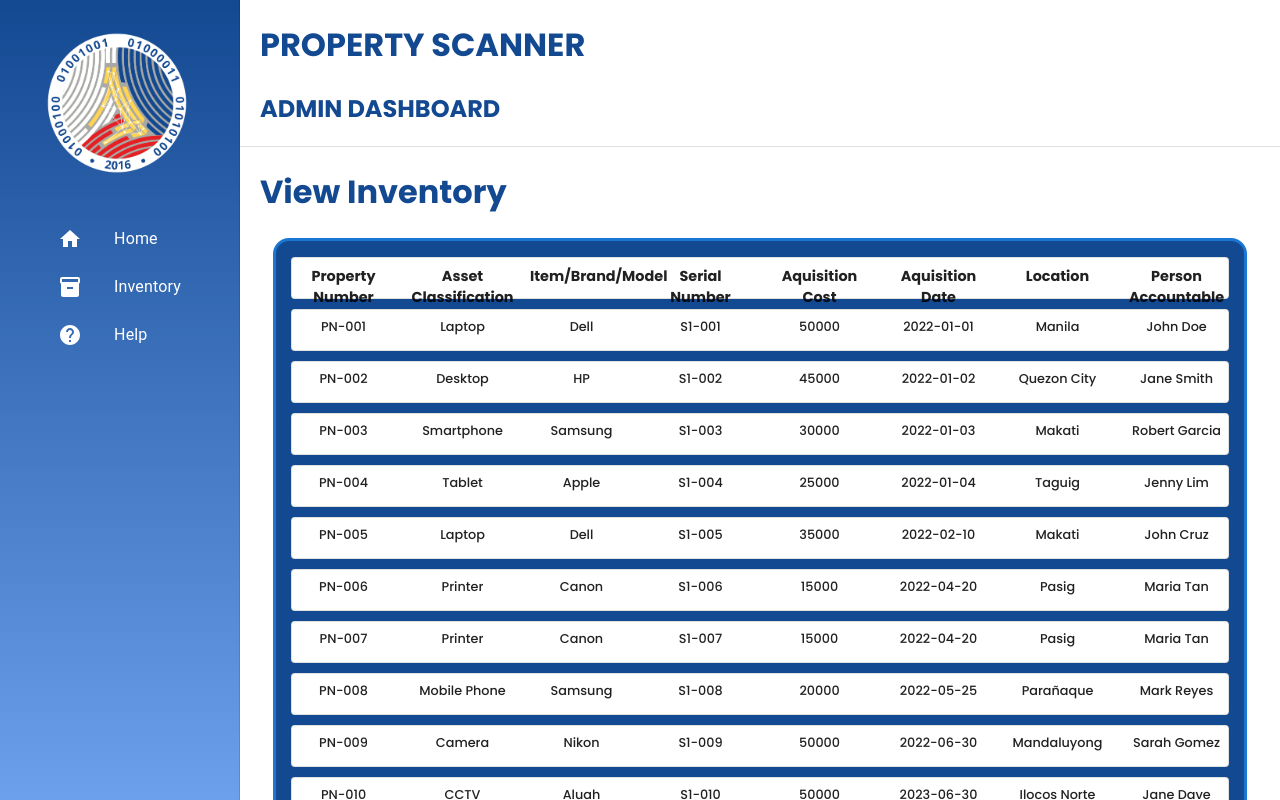
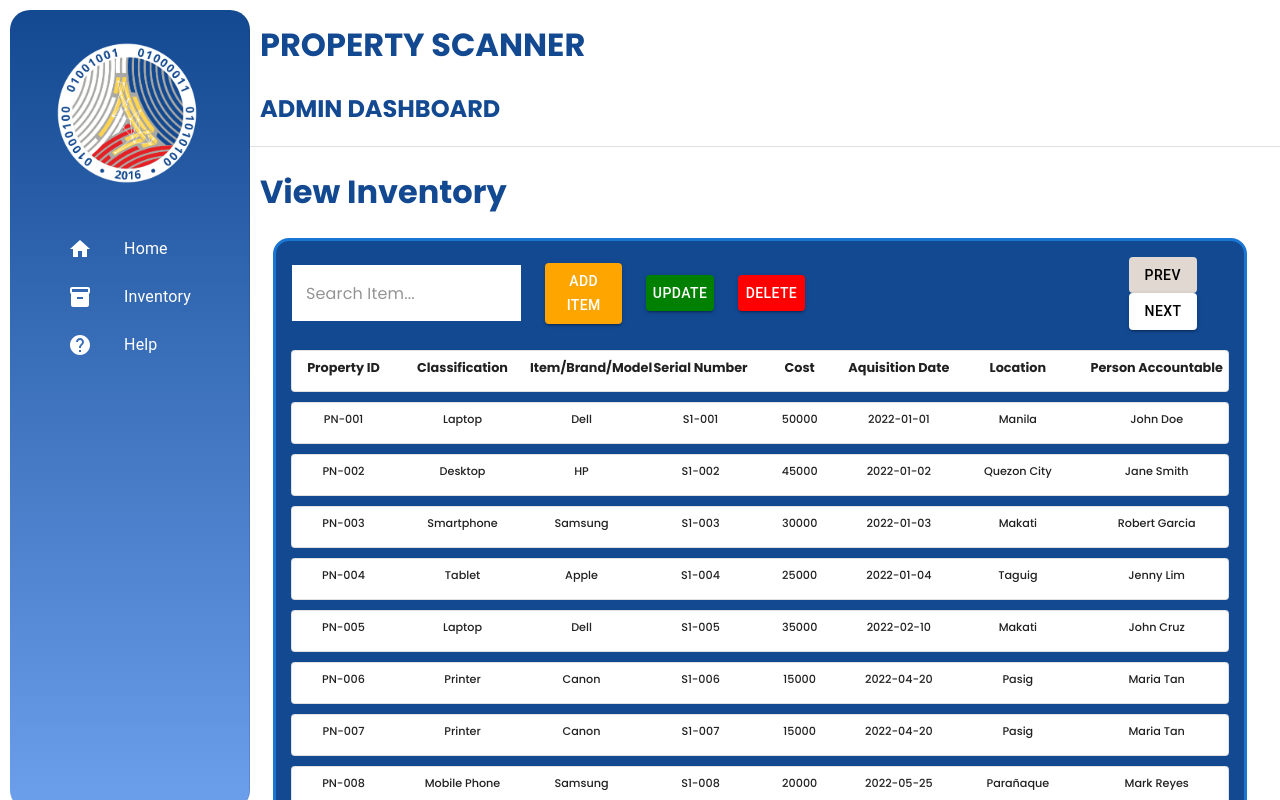
Before and after one commit to masterkipz/Admin-Dash, a React (Create React App) app: page /inventory in a window 1280 px wide. Shown: the top 800 px of the page. Built offline with nearby package versions, Linux system fonts and the light colour scheme; data requests are answered from the project's data file.

Commit message:
Add search filter and polish some on the front-end side specifically the Inventory Table

```diff
--- a/src/Components/Content/HelpContent.jsx
+++ b/src/Components/Content/HelpContent.jsx
@@ -1,9 +1,40 @@
-import React from "react";
+import React, { useState, useEffect } from "react";
+import { searchItem } from "../../api/itemApi";
 
 const HelpContent = () => {
+  const [searchTerm, setProperSearchTerm] = useState("");
+  const [searchResults, setSearchResults] = useState([]);
+
+  useEffect(() => {
+    const fetchData = async () => {
+      const results = await searchItem(searchTerm);
+      setSearchResults(results);
+    };
+
+    fetchData();
+  }, [searchTerm]);
+
+  const handlePropersearchTermChange = (event) => {
+    setProperSearchTerm(event.target.value);
+  };
+
+  // Filter the searchResults array to only include items that match the search term
+  const filteredResults = searchResults.filter((item) =>
+    item.brand.toLowerCase().includes(searchTerm.toLowerCase())
+  );
+
   return (
-    <div className="content-container">
-      <h1>Test Components</h1>
+    <div style={{ marginLeft: "1000px" }}>
+      <input
+        type="text"
+        value={searchTerm}
+        onChange={handlePropersearchTermChange}
+      />
+      <ul>
+        {filteredResults.map((item) => (
+          <li key={item.id}>{item.propertyNumber}</li>
+        ))}
+      </ul>
     </div>
   );
 };
--- a/src/Components/ItemComponents/InventoryTable.jsx
+++ b/src/Components/ItemComponents/InventoryTable.jsx
@@ -22,7 +22,6 @@ const InventoryTable = () => {
             backgroundColor: "#134991",
           }}
         >
-          <ItemHeaderContainer />
           <ItemContainer />
         </Box>
       </div>
--- a/src/Components/ItemComponents/ItemContainer.jsx
+++ b/src/Components/ItemComponents/ItemContainer.jsx
@@ -1,12 +1,42 @@
 import React from "react";
-import { useState } from "react";
-import { Grid, Paper, Stack, Button } from "@mui/material";
+import { useState, useEffect } from "react";
+import {
+  Grid,
+  Paper,
+  Stack,
+  Button,
+  TextField,
+  CircularProgress,
+} from "@mui/material";
+import { styled } from "@mui/material/styles";
 import { useQuery } from "react-query";
-import { fetchAssets } from "../../api/itemApi";
+import { fetchItem, searchItem } from "../../api/itemApi";
+import ItemHeaderContainer from "./ItemHeaderContainer";
+
+const MyInputField = styled(TextField)(({ theme }) => ({
+  "& .MuiOutlinedInput-root": {
+    "& fieldset": {
+      borderColor: "white",
+      borderWidth: "2px",
+    },
+    "&:hover fieldset": {
+      borderColor: "white",
+    },
+    "&.Mui-focused fieldset": {
+      borderColor: "white",
+    },
+  },
+  "& .MuiInputBase-input": {
+    color: "black",
+  },
+}));
 
 function ItemContainer() {
   const [page, setPage] = useState(1);
-  const { data, status } = useQuery(["item", page], () => fetchAssets(page));
+  const { data, status } = useQuery(["item", page], () => fetchItem(page));
+
+  const [searchTerm, setProperSearchTerm] = useState("");
+  const [searchResults, setSearchResults] = useState([]);
 
   const handlePrevClick = () => setPage((prevPage) => prevPage - 1);
   const handleNextClick = () => setPage((prevPage) => prevPage + 1);
@@ -14,20 +44,137 @@ function ItemContainer() {
   const startIndex = (page - 1) * 10;
   const endIndex = startIndex + 10;
 
+  useEffect(() => {
+    const fetchData = async () => {
+      const results = await searchItem(searchTerm);
+      setSearchResults(results);
+    };
+
+    fetchData();
+  }, [searchTerm]);
+
+  const handleProperSearchTermChange = (event) => {
+    setProperSearchTerm(event.target.value);
+  };
+
+  // Filter the searchResults array to only include items that match the search term
+  const filteredResults = searchResults.filter(
+    (item) =>
+      item.propertyNumber.toLowerCase().includes(searchTerm.toLowerCase()) ||
+      item.assetClassification
+        .toLowerCase()
+        .includes(searchTerm.toLowerCase()) ||
+      item.brand.toLowerCase().includes(searchTerm.toLowerCase()) ||
+      item.serialNumber.toLowerCase().includes(searchTerm.toLowerCase()) ||
+      item.aquisitionDate.toLowerCase().includes(searchTerm.toLowerCase()) ||
+      item.location.toLowerCase().includes(searchTerm.toLowerCase()) ||
+      item.personAccountable.toLowerCase().includes(searchTerm.toLowerCase())
+  );
+
   if (status === "loading") {
-    return <h1>Loading</h1>;
+    return <CircularProgress color="primary" />;
   }
 
   if (status === "error") {
-    return <h1>Error</h1>;
+    return (
+      <div>
+        <h1 style={{ color: "white" }}>Something went wrong</h1>
+        <p style={{ color: "white" }}>Sorry, we couldn't fetch the data you were looking for</p>
+        <p style={{ color: "white" }}>Please try again later.</p>
+      </div>
+    );
   }
 
   return (
     <>
+      <div
+        className="NavigationButtonForItemContainer"
+        style={{ display: "flex", alignItems: "center", marginBottom: "20px" }}
+      >
+        <div>
+          <MyInputField
+            style={{ backgroundColor: "white" }}
+            value={searchTerm}
+            onChange={handleProperSearchTermChange}
+            placeholder="Search Item..."
+            InputProps={{
+              style: {
+                fontFamily: "'Poppins', sans-serif",
+                color: "white",
+                borderWidth: "2px",
+              },
+            }}
+          />
+        </div>
+
+        <Button
+          style={{
+            marginLeft: "24px",
+            color: "white",
+            backgroundColor: "orange",
+          }}
+          variant="contained"
+        >
+          Add Item
+        </Button>
+
+        <Button
+          style={{
+            marginLeft: "24px",
+            color: "white",
+            backgroundColor: "green",
+          }}
+          variant="contained"
+        >
+          Update
+        </Button>
+
+        <Button
+          style={{
+            marginLeft: "24px",
+            color: "white",
+            backgroundColor: "red",
+          }}
+          variant="contained"
+        >
+          Delete
+        </Button>
+        <div style={{ marginLeft: "300px" }}>
+          <Button
+            style={{
+              marginLeft: "24px",
+              color: "black",
+              backgroundColor: page === 1 ? "#E1D9D1" : "white",
+            }}
+            variant="contained"
+            disabled={page === 1}
+            onClick={handlePrevClick}
+          >
+            Prev
+          </Button>
+
+          <Button
+            style={{
+              marginLeft: "24px",
+              color: "black",
+              backgroundColor:
+                page === Math.ceil(data.length / 10) ? "#E1D9D1" : "white",
+            }}
+            variant="contained"
+            disabled={page === Math.ceil(data.length / 10)}
+            onClick={handleNextClick}
+          >
+            Next
+          </Button>
+        </div>
+      </div>
+
+      <ItemHeaderContainer />
       <div>
-        {data.slice(startIndex, endIndex).map((item) => (
+        {filteredResults.slice(startIndex, endIndex).map((item) => (
           <Stack alignItems="center" marginTop="10px">
             <Paper
+              key={item.id}
               style={{
                 height: "40px",
                 width: "100%",
@@ -39,7 +186,7 @@ function ItemContainer() {
                 spacing={2}
                 style={{
                   textAlign: "center",
-                  fontSize: "0.8rem",
+                  fontSize: "0.7rem",
                   fontWeight: "500",
                 }}
               >
@@ -55,7 +202,7 @@ function ItemContainer() {
                 <Grid item lg={1.5} style={{ marginTop: "8px" }}>
                   {item.serialNumber}
                 </Grid>
-                <Grid item lg={1.5} style={{ marginTop: "8px" }}>
+                <Grid item lg={1} style={{ marginTop: "8px" }}>
                   {item.aquisitionCost}
                 </Grid>
                 <Grid item lg={1.5} style={{ marginTop: "8px" }}>
@@ -64,7 +211,7 @@ function ItemContainer() {
                 <Grid item lg={1.5} style={{ marginTop: "8px" }}>
                   {item.location}
                 </Grid>
-                <Grid item lg={1.5} style={{ marginTop: "8px" }}>
+                <Grid item lg={2} style={{ marginTop: "8px" }}>
                   {item.personAccountable}
                 </Grid>
               </Grid>
@@ -77,33 +224,7 @@ function ItemContainer() {
           marginTop: "10px",
           display: "flex",
         }}
-      >
-        <Button
-          style={{
-            marginLeft: "24px",
-            color: "white",
-            backgroundColor: "#134991",
-          }}
-          variant="contained"
-          disabled={page === 1}
-          onClick={handlePrevClick}
-        >
-          Prev
-        </Button>
-
-        <Button
-          style={{
-            marginLeft: "24px",
-            color: "white",
-            backgroundColor: "#134991",
-          }}
-          variant="contained"
-          disabled={page === Math.ceil(data.length / 10)}
-          onClick={handleNextClick}
-        >
-          Next
-        </Button>
-      </div>
+      ></div>
     </>
   );
 }
--- a/src/Components/ItemComponents/ItemHeaderContainer.jsx
+++ b/src/Components/ItemComponents/ItemHeaderContainer.jsx
@@ -18,14 +18,14 @@ const ItemHeaderContainer = () => {
           style={{
             textAlign: "center",
             fontWeight: "700",
-            fontSize: "0.9rem",
+            fontSize: "0.8rem",
           }}
         >
           <Grid item lg={1.5} style={{ marginTop: "8px" }}>
-            Property Number
+            Property ID
           </Grid>
           <Grid item lg={1.5} style={{ marginTop: "8px" }}>
-            Asset Classification
+            Classification
           </Grid>
           <Grid item lg={1.5} style={{ marginTop: "8px" }}>
             Item/Brand/Model
@@ -33,8 +33,8 @@ const ItemHeaderContainer = () => {
           <Grid item lg={1.5} style={{ marginTop: "8px" }}>
             Serial Number
           </Grid>
-          <Grid item lg={1.5} style={{ marginTop: "8px" }}>
-            Aquisition Cost
+          <Grid item lg={1} style={{ marginTop: "8px" }}>
+            Cost
           </Grid>
           <Grid item lg={1.5} style={{ marginTop: "8px" }}>
             Aquisition Date
@@ -42,7 +42,7 @@ const ItemHeaderContainer = () => {
           <Grid item lg={1.5} style={{ marginTop: "8px" }}>
             Location
           </Grid>
-          <Grid item lg={1.5} style={{ marginTop: "8px" }}>
+          <Grid item lg={2} style={{ marginTop: "8px" }}>
             Person Accountable
           </Grid>
         </Grid>
--- a/src/Components/Sidebar.jsx
+++ b/src/Components/Sidebar.jsx
@@ -22,12 +22,17 @@ const Sidebar = () => {
       sx={{
         width: 240,
         flexShrink: 0,
+        borderRadius: "20px",
+        overflow: "hidden",
         "& .MuiDrawer-paper": {
           width: 240,
+          margin:"10px",
           boxSizing: "border-box",
           paddingTop: "20px",
           alignItems: "center",
           background: "linear-gradient(to bottom, #134991, #6C9FEC)",
+          borderRadius: "20px",
+          overflow: "hidden",
         },
       }}
     >
--- a/src/api/itemApi.js
+++ b/src/api/itemApi.js
@@ -1,6 +1,6 @@
 import { queryCache } from 'react-query';
 
-const fetchAssets = async () => {
+const fetchItem = async () => {
   const response = await fetch('http://localhost:3500/items');
   if (!response.ok) {
     throw new Error('Network response was not ok');
@@ -10,9 +10,17 @@ const fetchAssets = async () => {
 
 const queryKey = 'item';
 
-const refetchAssets = async () => {
+const refetchItem = async () => {
   await queryCache.invalidateQueries(queryKey);
-  await queryCache.prefetchQuery(queryKey, fetchAssets);
+  await queryCache.prefetchQuery(queryKey, fetchItem);
 };
 
-export { fetchAssets, refetchAssets };
+const searchItem = async (searchTerm) => {
+  const response = await fetch(`http://localhost:3500/items?search=${searchTerm}`);
+  if (!response.ok) {
+    throw new Error('Network response was not ok');
+  }
+  return response.json();
+};
+
+export { fetchItem, refetchItem, searchItem };
```
Also changed, not shown: src/features/inventory/InventoryList.js (deleted, +0 -64 lines).
